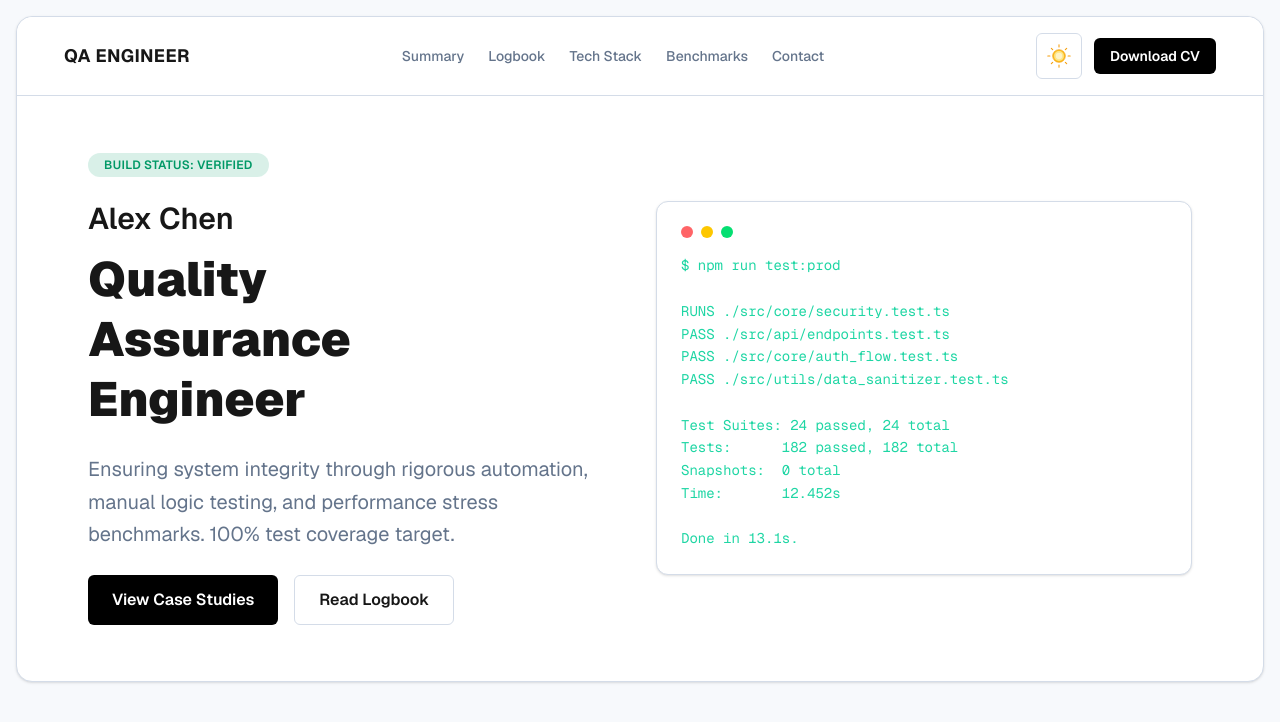
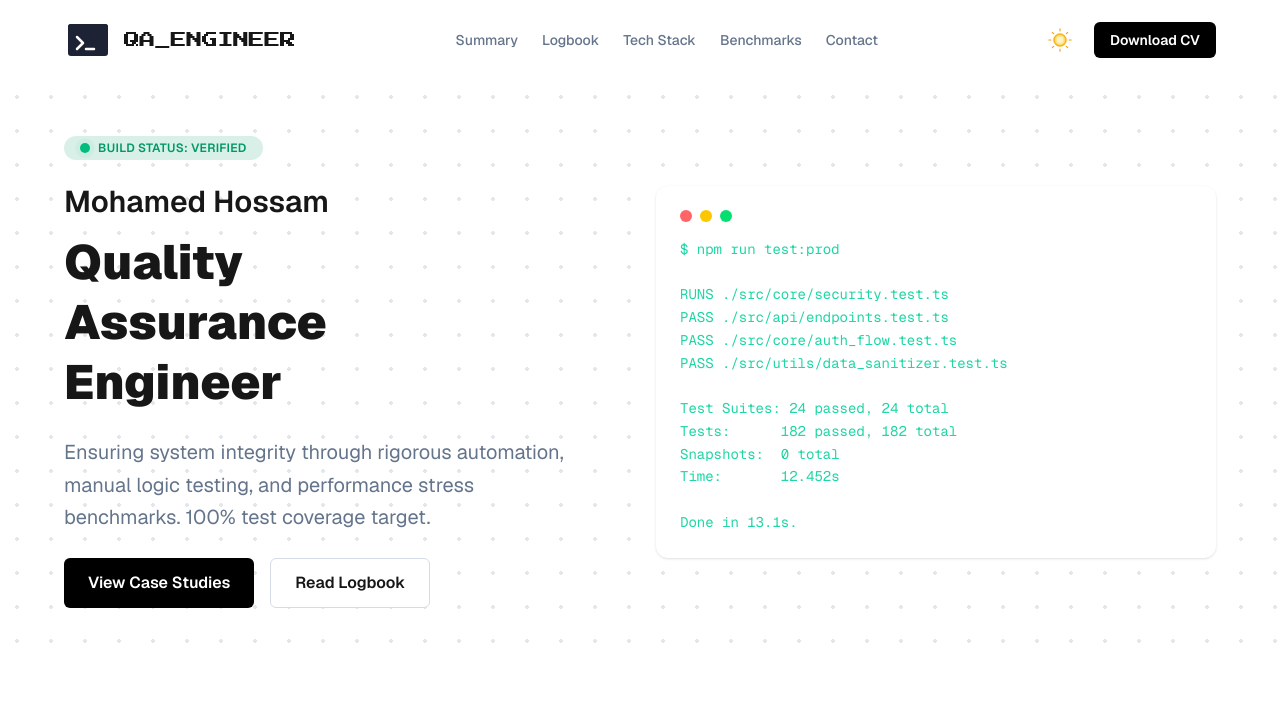
Before and after one commit to ahmednaggar-ai/Alnaggar_Tester_Personal_Portfolio, a Next.js app: page / in a window 1280 px wide. Shown: the top 722 px of the page. Built offline with nearby package versions, Linux system fonts and the light colour scheme.

Commit message:
style: make hero dotted background full-width with centered 90% content

```diff
--- a/src/app/globals.css
+++ b/src/app/globals.css
@@ -19,6 +19,7 @@
   --color-card-border: var(--card-border);
   --font-sans: var(--font-geist-sans);
   --font-mono: var(--font-geist-mono);
+  --font-display: var(--font-brand);
 }
 
 .dark {
--- a/src/app/layout.tsx
+++ b/src/app/layout.tsx
@@ -1,5 +1,5 @@
 import type { Metadata } from "next";
-import { Geist, Geist_Mono } from "next/font/google";
+import { Geist, Geist_Mono, Press_Start_2P } from "next/font/google";
 import "./globals.css";
 
 const geistSans = Geist({
@@ -9,6 +9,12 @@ const geistSans = Geist({
 
 const geistMono = Geist_Mono({
   variable: "--font-geist-mono",
+  subsets: ["latin"],
+});
+
+const pressStart2P = Press_Start_2P({
+  variable: "--font-brand",
+  weight: "400",
   subsets: ["latin"],
 });
 
@@ -25,7 +31,7 @@ export default function RootLayout({
   return (
     <html
       lang="en"
-      className={`${geistSans.variable} ${geistMono.variable} h-full antialiased`}
+      className={`${geistSans.variable} ${geistMono.variable} ${pressStart2P.variable} h-full antialiased`}
     >
       <body className="min-h-full flex flex-col">{children}</body>
     </html>
--- a/src/app/page.tsx
+++ b/src/app/page.tsx
@@ -3,8 +3,8 @@ import Navbar from "@/components/navbar";
 
 export default function Home() {
   return (
-    <div className="min-h-screen bg-surface p-4">
-      <main className="mx-auto max-w-[1400px] rounded-2xl border border-card-border bg-background shadow-sm">
+    <div className="min-h-screen bg-background">
+      <main className="w-full bg-background">
         <Navbar />
         <HeroSection />
       </main>
--- a/src/components/hero-section.tsx
+++ b/src/components/hero-section.tsx
@@ -1,13 +1,18 @@
 export default function HeroSection() {
   return (
-    <section className="mx-auto grid w-full max-w-6xl gap-8 px-6 py-14 lg:grid-cols-2 lg:items-center">
+    <section className="w-full bg-[radial-gradient(circle,rgba(100,116,139,0.18)_2px,transparent_2px)] bg-size-[34px_34px] dark:bg-[radial-gradient(circle,rgba(148,163,184,0.2)_2px,transparent_2px)]">
+      <div className="mx-auto grid w-[90%] gap-8 py-14 lg:grid-cols-2 lg:items-center">
         <div className="space-y-6">
-        <span className="inline-flex items-center rounded-full bg-emerald-600/15 px-4 py-1 text-xs font-semibold tracking-wide text-emerald-600 dark:text-emerald-400">
+          <span className="inline-flex items-center gap-2 rounded-full bg-emerald-600/15 px-4 py-1 text-xs font-semibold tracking-wide text-emerald-600 dark:text-emerald-400">
+            <span className="relative flex h-2.5 w-2.5">
+              <span className="absolute inline-flex h-full w-full animate-ping rounded-full bg-emerald-500/70" />
+              <span className="relative inline-flex h-2.5 w-2.5 rounded-full bg-emerald-500" />
+            </span>
             BUILD STATUS: VERIFIED
           </span>
 
           <div className="space-y-3">
-          <p className="text-3xl font-semibold text-foreground">Alex Chen</p>
+            <p className="text-3xl font-semibold text-foreground">Mohamed Hossam</p>
             <h2 className="max-w-md text-5xl font-black leading-tight text-foreground">
               Quality Assurance Engineer
             </h2>
@@ -28,7 +33,7 @@ export default function HeroSection() {
           </div>
         </div>
 
-      <div className="rounded-xl border border-card-border bg-card p-6 shadow-sm">
+        <div className="rounded-xl bg-card p-6 shadow-sm">
           <div className="mb-4 flex items-center gap-2">
             <span className="h-3 w-3 rounded-full bg-red-400" />
             <span className="h-3 w-3 rounded-full bg-yellow-400" />
@@ -50,6 +55,7 @@ Time:       12.452s
 Done in 13.1s.`}</code>
           </pre>
         </div>
+      </div>
     </section>
   );
 }
--- a/src/components/navbar.tsx
+++ b/src/components/navbar.tsx
@@ -4,9 +4,53 @@ const navItems = ["Summary", "Logbook", "Tech Stack", "Benchmarks", "Contact"];
 
 export default function Navbar() {
   return (
-    <header className="w-full rounded-t-2xl border-b border-card-border bg-card/95 px-6 py-4 backdrop-blur">
-      <nav className="mx-auto flex w-full max-w-6xl items-center justify-between gap-4">
-        <h1 className="text-lg font-bold tracking-wide text-foreground">QA ENGINEER</h1>
+    <header className="w-full bg-card/95 py-4 backdrop-blur">
+      <nav className="mx-auto flex w-[90%] items-center justify-between gap-4">
+        <h1 className="flex items-center gap-3 text-foreground">
+          <svg
+            width="48"
+            height="48"
+            viewBox="0 0 48 48"
+            xmlns="http://www.w3.org/2000/svg"
+            aria-hidden="true"
+            className="block dark:hidden"
+          >
+            <rect x="4" y="8" width="40" height="32" rx="3" ry="3" fill="#1E2235" />
+            <rect x="4" y="8" width="40" height="10" rx="3" ry="3" fill="#1E2235" />
+            <rect x="4" y="13" width="40" height="5" fill="#1E2235" />
+            <polyline
+              points="13,21 19,27 13,33"
+              fill="none"
+              stroke="#FFFFFF"
+              strokeWidth="2.5"
+              strokeLinecap="round"
+              strokeLinejoin="round"
+            />
+            <line x1="22" y1="33" x2="30" y2="33" stroke="#FFFFFF" strokeWidth="2.5" strokeLinecap="round" />
+          </svg>
+          <svg
+            width="48"
+            height="48"
+            viewBox="0 0 48 48"
+            xmlns="http://www.w3.org/2000/svg"
+            aria-hidden="true"
+            className="hidden dark:block"
+          >
+            <rect x="4" y="8" width="40" height="32" rx="3" ry="3" fill="#E5E7EB" />
+            <rect x="4" y="8" width="40" height="10" rx="3" ry="3" fill="#E5E7EB" />
+            <rect x="4" y="13" width="40" height="5" fill="#E5E7EB" />
+            <polyline
+              points="13,21 19,27 13,33"
+              fill="none"
+              stroke="#0F172A"
+              strokeWidth="2.5"
+              strokeLinecap="round"
+              strokeLinejoin="round"
+            />
+            <line x1="22" y1="33" x2="30" y2="33" stroke="#0F172A" strokeWidth="2.5" strokeLinecap="round" />
+          </svg>
+          <span className="font-display text-base tracking-tight">QA_ENGINEER</span>
+        </h1>
 
         <ul className="hidden items-center gap-6 md:flex">
           {navItems.map((item) => (
@@ -23,7 +67,7 @@ export default function Navbar() {
 
         <div className="flex items-center gap-3">
           <ThemeToggle />
-          <button className="rounded-md bg-black px-4 py-2 text-sm font-semibold text-white transition hover:opacity-90 dark:bg-white dark:text-black">
+          <button className="rounded-md bg-black px-4 py-2 text-sm font-semibold text-white transition hover:opacity-90 dark:bg-white dark:text-black cursor-pointer">
             Download CV
           </button>
         </div>
--- a/src/components/theme-toggle.tsx
+++ b/src/components/theme-toggle.tsx
@@ -12,16 +12,14 @@ function applyTheme(theme: Theme) {
 }
 
 export default function ThemeToggle() {
-  const [theme, setTheme] = useState<Theme>(() => {
-    if (typeof window === "undefined") {
-      return "light";
-    }
+  const [theme, setTheme] = useState<Theme>("light");
+
+  useEffect(() => {
     const saved = localStorage.getItem(STORAGE_KEY);
-    return saved === "light" || saved === "dark" ? saved : "light";
-  });
-  useEffect(() => {
-    applyTheme(theme);
-  }, [theme]);
+    const initialTheme: Theme = saved === "light" || saved === "dark" ? saved : "light";
+    setTheme(initialTheme);
+    applyTheme(initialTheme);
+  }, []);
 
   function toggleTheme() {
     const nextTheme: Theme = theme === "light" ? "dark" : "light";
@@ -34,7 +32,7 @@ export default function ThemeToggle() {
     <button
       type="button"
       onClick={toggleTheme}
-      className="rounded-md border border-card-border bg-card p-2 text-foreground transition hover:opacity-90"
+      className="bg-card p-2 text-foreground transition hover:opacity-90 cursor-pointer"
       aria-label={`Switch to ${theme === "light" ? "dark" : "light"} mode`}
     >
       {theme === "light" ? (
```
Lines whose indentation alone changed are shown as unchanged.
